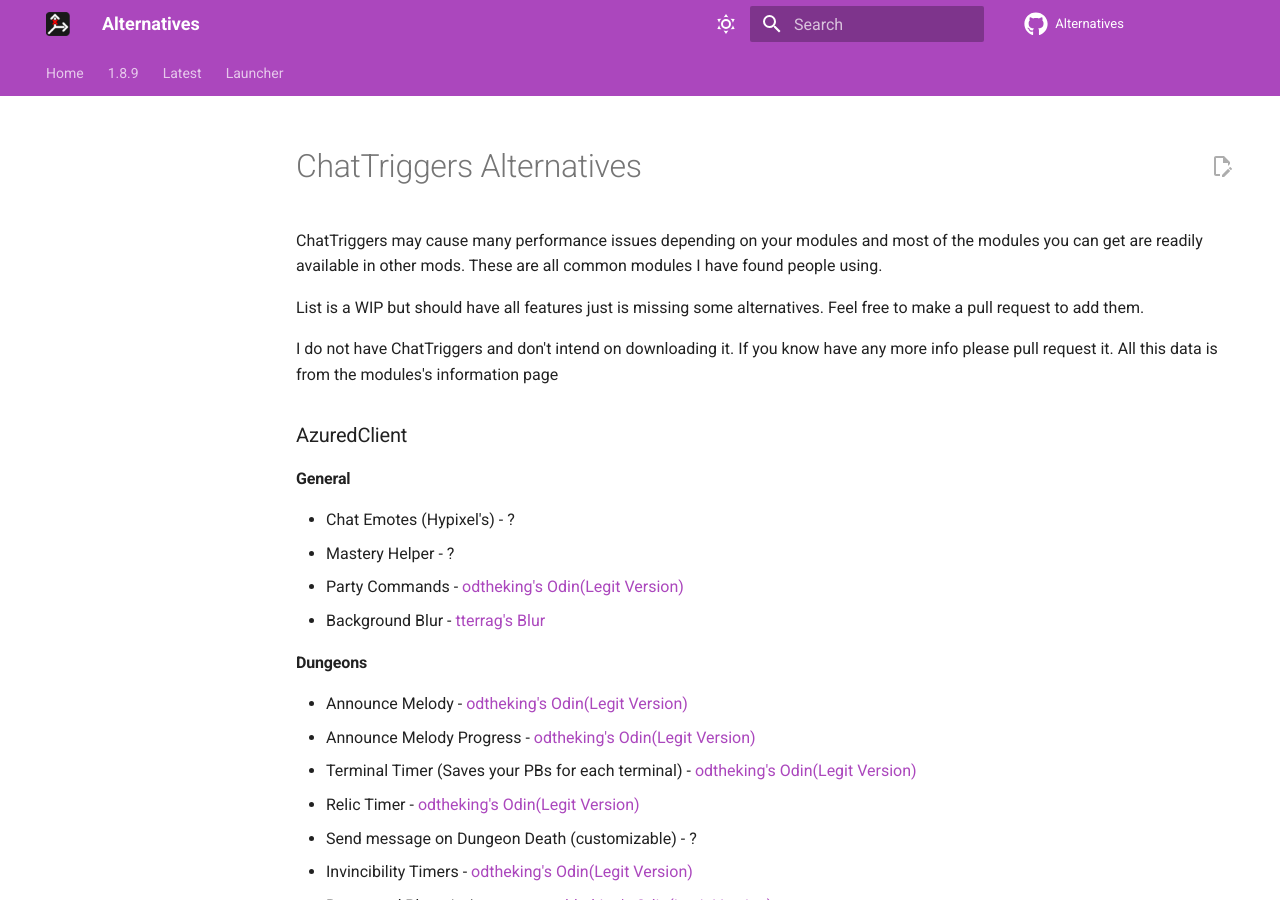
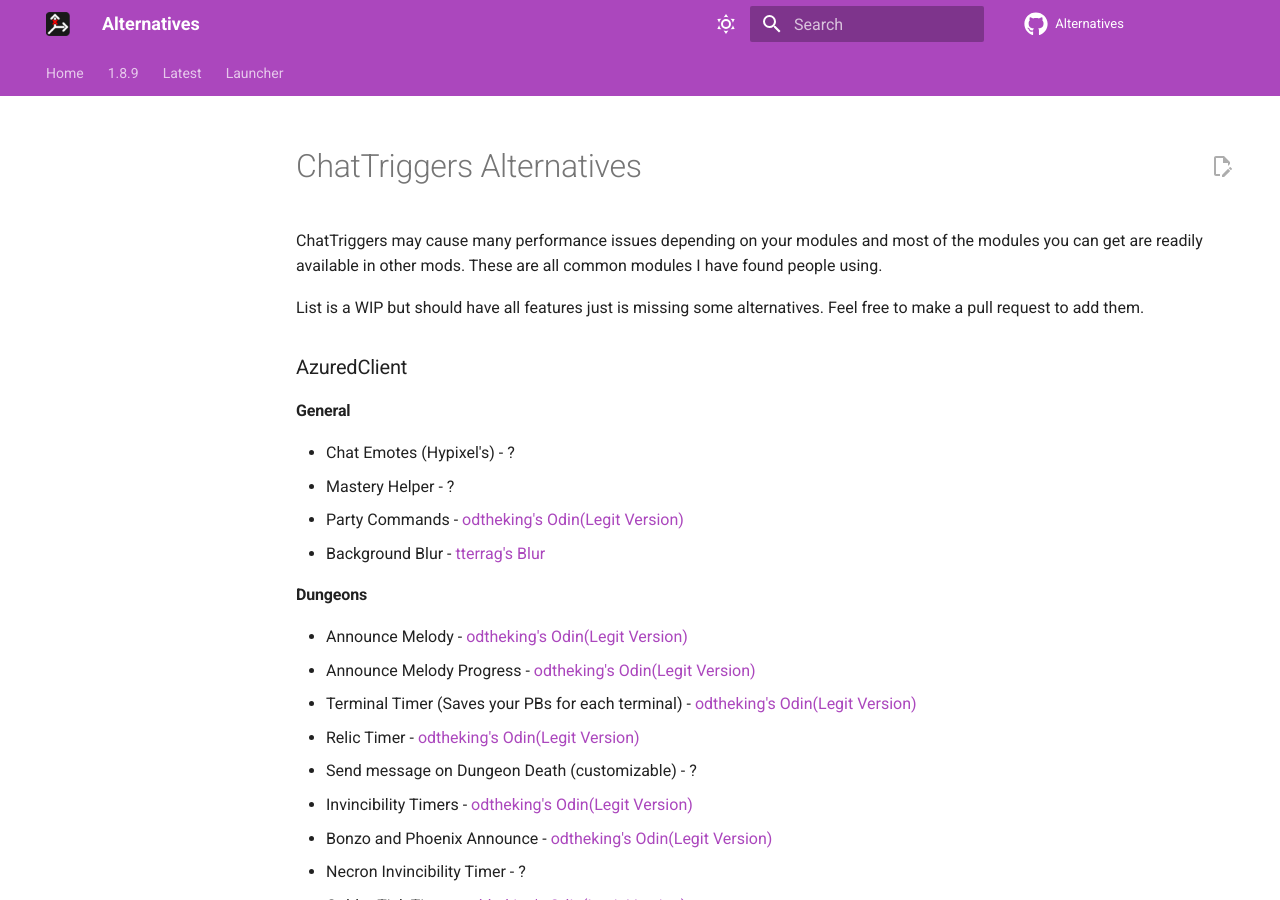
Before and after one commit to MicrocontrollersDev/Alternatives, an MkDocs documentation site: the page built from docs/1.8.9/chattriggers.md, in a window 1280 px wide and 900 px high. Built offline with MkDocs 1.6.1 and Material for MkDocs 9.7.7, drawn with Linux system fonts in a browser that asks for light colours; comment, search, counter and statistics services are not loaded.

Commit message:
Remove notice about not installing

```diff
--- a/docs/1.8.9/chattriggers.md
+++ b/docs/1.8.9/chattriggers.md
@@ -3,9 +3,6 @@
 ChatTriggers may cause many performance issues depending on your modules and most of the modules you can get are readily available in other mods. These are all common modules I have found people using.
 
 List is a WIP but should have all features just is missing some alternatives. Feel free to make a pull request to add them.
-
-I do not have ChatTriggers and don't intend on downloading it. If you know have any more info please pull request it.
-All this data is from the modules's information page
 
 ### AzuredClient
 
```
